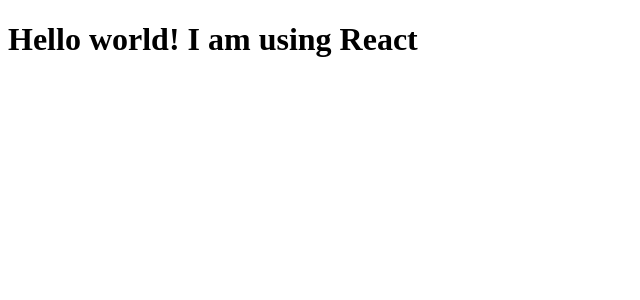
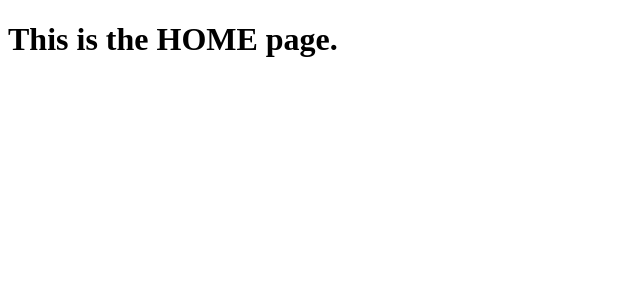
Before and after one commit to stheisen/tyzen9-electron-react, a React (Create React App) app in the folder app/: page / in a window 1280 px wide. Shown: the top 300 px of the page, without its empty margins (0-640 px from the left). Built offline with nearby package versions, Linux system fonts and the light colour scheme.

Commit message:
Added some basic react routing

```diff
--- a/app/src/App.jsx
+++ b/app/src/App.jsx
@@ -1,11 +1,17 @@
 import React from 'react';
+// eslint-disable-next-line import/no-extraneous-dependencies
+import { BrowserRouter, Route, Routes } from 'react-router-dom';
+
+import Home from './components/Home';
 
 // React component
 function App() {
   return (
-    <h1>
-      Hello world! I am using React
-    </h1>
+    <BrowserRouter>
+      <Routes>
+        <Route exact path="/" element={<Home />} />
+      </Routes>
+    </BrowserRouter>
   );
 }
 
--- /dev/null
+++ b/app/src/components/Home.jsx
@@ -0,0 +1,9 @@
+import React from 'react';
+
+function Home() {
+  return (
+    <h1>This is the HOME page.</h1>
+  );
+}
+
+export default Home;
--- a/app/src/index.jsx
+++ b/app/src/index.jsx
@@ -1,7 +1,11 @@
-import React from 'react';
+import React, { StrictMode } from 'react';
 import { createRoot } from 'react-dom/client';
 import App from './App';
 
 const container = document.getElementById('root');
 const root = createRoot(container);
-root.render(<App />);
+root.render(
+  <StrictMode>
+    <App />
+  </StrictMode>,
+);
```
